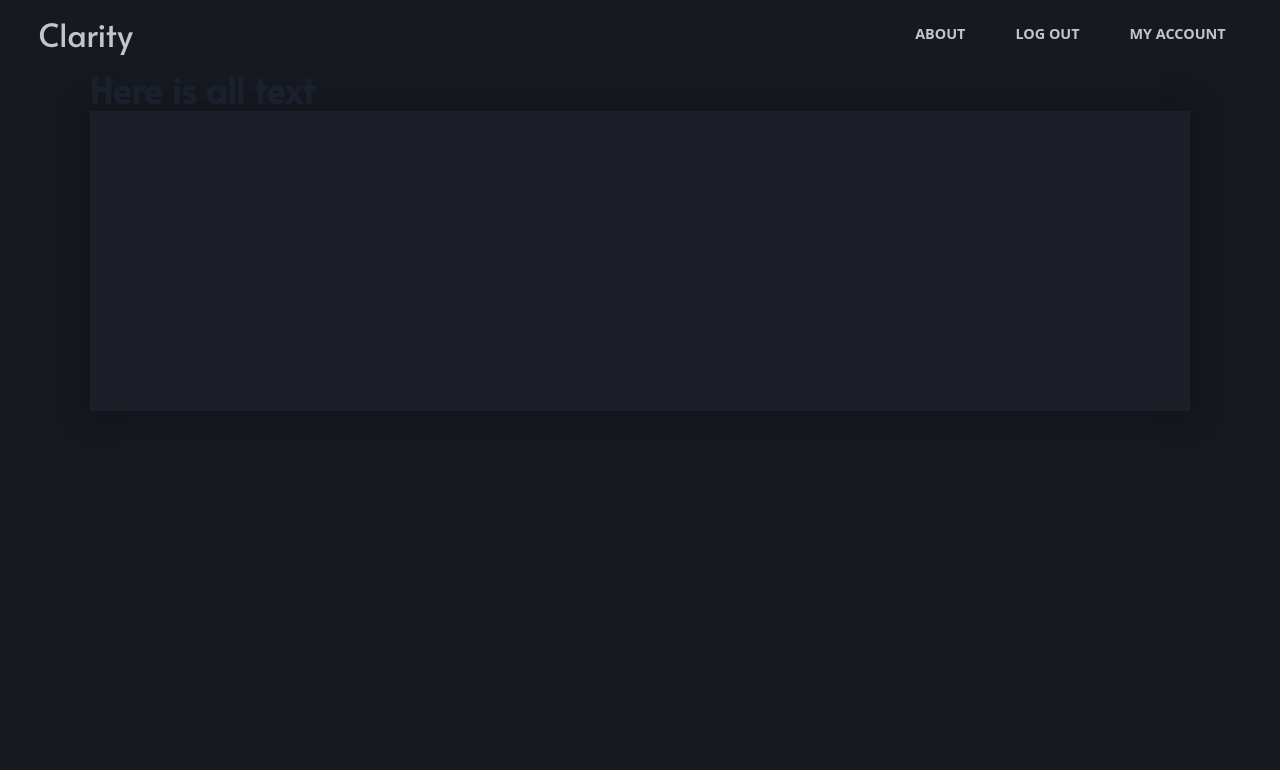
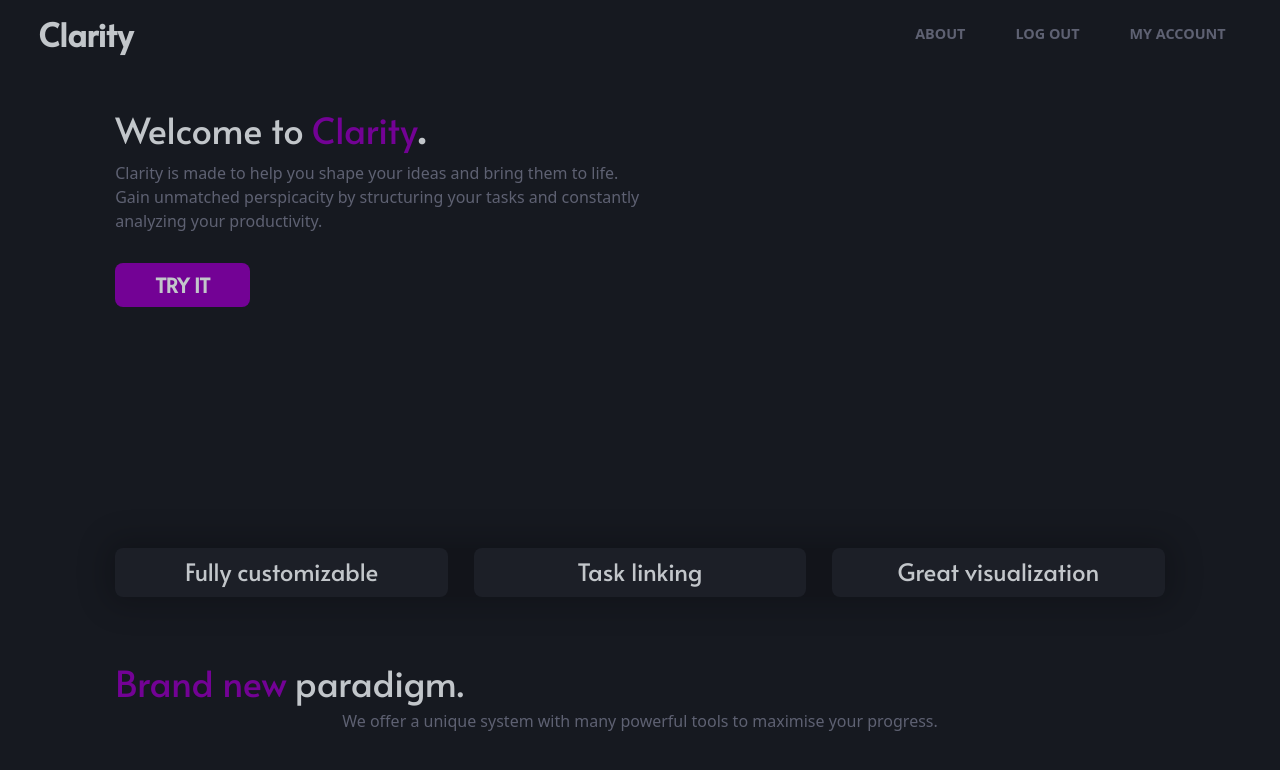
Before and after one commit to itmosha/clarity-website, a React (Create React App) app in the folder todo_frontend/: page / in a window 1280 px wide. Shown: the top 770 px of the page. Built offline with nearby package versions, Linux system fonts and the light colour scheme.

Commit message:
changed: new design applied

```diff
--- a/todo_frontend/src/IndexPage.tsx
+++ b/todo_frontend/src/IndexPage.tsx
@@ -1,8 +1,8 @@
 import React from 'react';
-import {Box, Heading, Text, Flex, VStack, Center} from '@chakra-ui/react';
+import {Box, Heading, Text, Flex, VStack, Center, Button, Link, Image} from '@chakra-ui/react';
 import Navbar from "./components/Navbar";
 import IndexLinksBar from "./components/IndexLinksBar";
-
+import { motion } from 'framer-motion';
 // BG #161920
 // ITEMS #1C1F27
 
@@ -10,74 +10,62 @@ function IndexPage() {
     return (
         <Box minH={'100vh'} w={'100vw'} bgColor={'#161920'}>
             <Navbar />
-            <Box px={'7vw'}>
-                <Box>
-                    <Heading>Here is all text</Heading>
-                </Box>
-                <Box bgColor={'#1C1F27'} h='300px' w='86vw' boxShadow={'0px 0px 30px 10px rgba(0, 0, 0, .2)'}>
-
+            <Box px={'9vw'}>
+                <Flex my={'5vh'} minH={'50vh'}>
+                    <Box w={'45vw'}>
+                        <Flex>
+                            <Heading textColor={'#C2C6CA'} fontWeight={'500'}>Welcome to</Heading>
+                            <Heading textColor={'#730295'} fontWeight={'500'} pl={'0.5rem'}>Clarity</Heading>
+                            <Heading textColor={'#C2C6CA'}>.</Heading>
+                        </Flex>
+                        <Text textColor={'#5E6172'} mt={'10px'}>
+                            Clarity is made to help you shape your ideas and bring them to life.
+                        </Text>
+                        <Text textColor={'#5E6172'}>
+                            Gain unmatched perspicacity by structuring your tasks and constantly analyzing your productivity.
+                        </Text>
+                        <Button variant={'solid'} bgColor={'#730295'} rounded={'0.5rem'} mt={'30px'} p={'22px 40px'}
+                            _hover={{ bgColor: '#9100BD' }}
+                        >
+                            <Link href={'/register/'} style={{ textDecoration: 'none' }}>
+                                <Heading fontSize={'1.25rem'} textColor={'#C2C6CA'} textTransform={'uppercase'}>Try it</Heading>
+                            </Link>
+                        </Button>
+                    </Box>
+                    <Box>
+                        <motion.svg viewBox={'0 0 400 300'}>
+                            <motion.path
+                                stroke={'#730295'}
+                                fill={'#730295'}
+                                d={'M 0 0 L 400 0 L 400 300 L 0 300 Z'}
+                                />
+                        </motion.svg>
+                    </Box>
+                </Flex>
+                <Flex w={'82vw'} boxShadow={'0px 0px 30px 10px rgba(0, 0, 0, .2)'} bgColor={'rgba(0, 0, 0, .2)'} rounded={'0.5rem'}>
+                    <Box textAlign={'center'} p={'10px'} bgColor={'#1C1F27'} rounded={'0.5rem'} w={'26vw'}>
+                        <Heading textColor={'#C2C6CA'} fontSize={'1.5rem'} fontWeight={'500'}
+                            >Fully customizable</Heading>
+                    </Box>
+                    <Box textAlign={'center'} p={'10px'} bgColor={'#1C1F27'} mx={'2vw'} rounded={'0.5rem'} w={'26vw'}>
+                        <Heading textColor={'#C2C6CA'} fontSize={'1.5rem'} fontWeight={'500'}
+                            >Task linking</Heading>
+                    </Box>
+                    <Box textAlign={'center'} p={'10px'} bgColor={'#1C1F27'} rounded={'0.5rem'} w={'26vw'}>
+                        <Heading textColor={'#C2C6CA'} fontSize={'1.5rem'} fontWeight={'500'}
+                        >Great visualization</Heading>
+                    </Box>
+                </Flex>
+                <Box w={'82vw'} textAlign={'center'} mt={'8vh'} p={'0!important'}>
+                    <Flex w={'fit-content'}>
+                        <Heading textColor={'#730295'} fontWeight={'500'}>Brand new</Heading>
+                        <Heading textColor={'#C2C6CA'} fontWeight={'500'} ml={'0.5rem'}>paradigm.</Heading>
+                    </Flex>
+                    <Text textColor={'#5E6172'} mt={'5px'}>
+                        We offer a unique system with many powerful tools to maximise your progress.
+                    </Text>
                 </Box>
             </Box>
-        {/* <Navbar /> */}
-            {/* <Flex p={'5vh 5vw'} justify={'space-between'}> */}
-                {/* <VStack align={'start'}>
-                    <Flex>
-                        <Heading textColor={'white'}>Welcome to </Heading>
-                        <Heading textColor={'#CBE724'} ml={'0.5rem'}>Clarity</Heading>
-                        <Heading textColor={'white'}>.</Heading>
-                    </Flex>
-                    <Box maxW={'50vw'} textColor={'white'}>
-                        <Text>
-                            Clarity is made to help you shape your ideas and bring them to life.
-                            Gain unmatched perspicacity by structuring your tasks and constantly analyzing your productivity.
-                        </Text>
-                    </Box>
-                </VStack> */}
-                {/* <VStack w={'30vw'} rounded={'1rem'} minH={'50vh'} align={'start'} backdropFilter={'auto'} backdropBlur={'10px'}>
-                    <Heading p={'10px 20px 0px'} textColor={'white'}>Brand new paradigm.</Heading>
-                    <Text px={'20px'} pb={'30px'} textColor={'white'}>We offer a unique system with many powerful tools to maximise your progress.</Text>
-                    <Flex bgColor={'#F6AA8E'} w={'16vw'} h={'3rem'} roundedRight={'full'}
-                          _hover={{ width: '25vw', transition: 'ease .5s' }}
-                          transition={'width .5s ease'}
-                         border={'2px solid black'}
-                         cursor={'pointer'}
-                         borderLeft={'none'}
-                         pl={'20px'}
-                         pr={'30px'}
-                    >
-                        <Center>
-                            <Heading fontSize={'1.25rem'} fontWeight={'700'}>Fully customizable</Heading>
-                        </Center>
-                    </Flex>
-                    <Flex bgColor={'#F17F55'} w={'12vw'} h={'3rem'} roundedRight={'full'}
-                          _hover={{ width: '25vw', transition: 'ease .5s' }}
-                          transition={'width .5s ease'}
-                          border={'2px solid black'}
-                          cursor={'pointer'}
-                          borderLeft={'none'}
-                          pl={'20px'}
-                          pr={'30px'}
-                    >
-                        <Center>
-                            <Heading fontSize={'1.25rem'} fontWeight={'700'}>Task linking</Heading>
-                        </Center>
-                    </Flex>
-                    <Flex bgColor={'#ED541D'} width={'17vw'} h={'3rem'} roundedRight={'full'}
-                          _hover={{ width: '25vw', transition: 'ease .5s' }}
-                          transition={'width .5s ease'}
-                          border={'2px solid black'}
-                          cursor={'pointer'}
-                          borderLeft={'none'}
-                          pl={'20px'}
-                          pr={'30px'}
-                    >
-                        <Center>
-                            <Heading fontSize={'1.25rem'} fontWeight={'700'}>Great visualization</Heading>
-                        </Center>
-                    </Flex>
-                </VStack> */}
-            {/* </Flex> */}
-            {/* <IndexLinksBar /> */}
         </Box>
     );
 }
--- a/todo_frontend/src/components/Navbar.tsx
+++ b/todo_frontend/src/components/Navbar.tsx
@@ -8,24 +8,24 @@ function Navbar() {
             <Flex justify={'space-between'} w={'100vw'} p={'14px 3vw'}>
                 <Button variant={'unstyled'} _hover={{ bgColor: 'none' }} rounded={'full'}>
                         <Link href={'/'} style={{ textDecoration: 'none' }}>
-                            <Heading fontSize={'2rem'} fontWeight='500' textColor={'#C2C6CA'}>Clarity</Heading>
+                            <Heading fontSize={'2rem'} fontWeight='800' textColor={'#C2C6CA'}>Clarity</Heading>
                         </Link>
                 </Button>
                 <Flex>
                     <ButtonGroup gap={'10px'}>
-                        <Button variant={'ghost'} _hover={{ bgColor: 'rgba(78, 71, 89, .5)' }} rounded={'full'}>
+                        <Button variant={'ghost'} _hover={{ bgColor: 'rgba(78, 71, 89, .3)' }} rounded={'full'}>
                             <Link href={'/'} style={{ textDecoration: 'none' }}>
-                                <Text fontSize={'0.9rem'} textColor={'#C2C6CA'} textTransform={'uppercase'}>About</Text>
+                                <Text fontSize={'0.9rem'} textColor={'#5E6172'} textTransform={'uppercase'}>About</Text>
                             </Link>
                         </Button>
-                        <Button variant={'ghost'} _hover={{ bgColor: 'rgba(78, 71, 89, .5)' }} rounded={'full'}>
+                        <Button variant={'ghost'} _hover={{ bgColor: 'rgba(78, 71, 89, .3)' }} rounded={'full'}>
                             <Link href={'/'} style={{ textDecoration: 'none' }}>
-                                <Text fontSize={'0.9rem'} textColor={'#C2C6CA'} textTransform={'uppercase'}>Log out</Text>
+                                <Text fontSize={'0.9rem'} textColor={'#5E6172'} textTransform={'uppercase'}>Log out</Text>
                             </Link>
                         </Button>
-                        <Button variant={'ghost'} _hover={{ bgColor: 'rgba(78, 71, 89, .5)' }} rounded={'full'}>
+                        <Button variant={'ghost'} _hover={{ bgColor: 'rgba(78, 71, 89, .3)' }} rounded={'full'}>
                             <Link href={'/'} style={{ textDecoration: 'none' }}>
-                                <Text fontSize={'0.9rem'} textColor={'#C2C6CA'} textTransform={'uppercase'}>My account</Text>
+                                <Text fontSize={'0.9rem'} textColor={'#5E6172'} textTransform={'uppercase'}>My account</Text>
                             </Link>
                         </Button>
                     </ButtonGroup>
```
Also changed, not shown: todo_frontend/public/bg-index.png (deleted), todo_frontend/public/index-bg.jpg (deleted).
